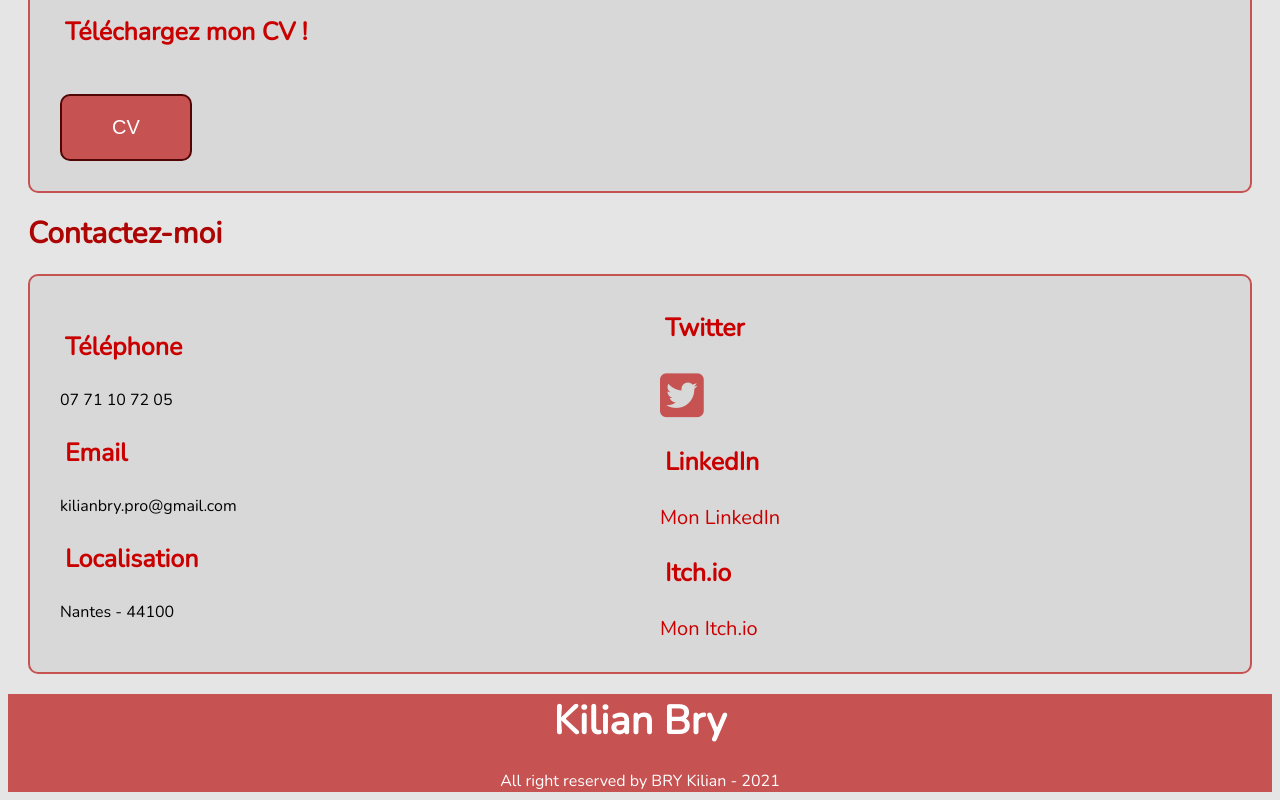
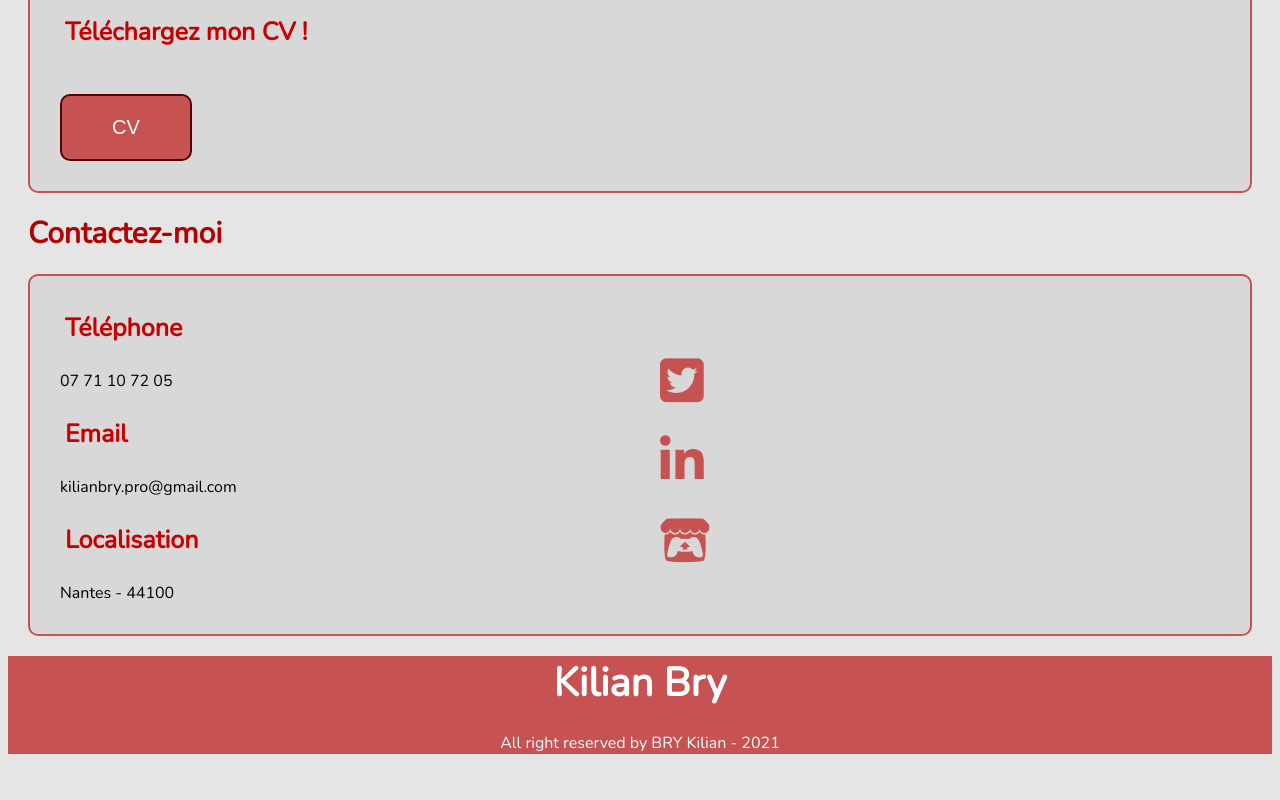
Before and after one commit to LHaddes/portfolio, a plain HTML site: page index.html in a window 1280 px wide. Shown: the part 2837-3637 px from the top of the page. After the commit the page ends 3599 px from the top, so only its background shows below. Drawn offline with nearby package versions, Linux system fonts and the light colour scheme.

Commit message:
Icônes réseaux + test réglages footer

```diff
--- a/css/style.css
+++ b/css/style.css
@@ -3,6 +3,7 @@
         /*background-color: #323241;*/
     font-family: 'Nunito', sans-serif;
     font-size: 100%;
+
     }
 }
 
@@ -224,17 +225,17 @@ a:active {
     color: #C65252;
     font-size: 50px;
     padding-left: 20px;
+    padding-top: 20px;
 }
 
 
 
 footer{
-    /*display: block;*/
+
     background-color: #C65252;
     color: #fff;
     text-align: center;
-    padding: 0px;
-    margin: 0px;
+
     width: 100%;
 }
 .footer-title{
--- a/index.html
+++ b/index.html
@@ -173,6 +173,7 @@
     </div>
 
 
+
     <!--LES CONTACTS-->
     <h2>Contactez-moi</h2>
     <div class="contact">
@@ -197,28 +198,23 @@
 
         <div class="contact-social-network">
           <div class="contact-info">
-          <h3>Twitter</h3>
             <a href="https://twitter.com/Kilian_Bry/">
               <i class="fab fa-twitter-square contact-icon"></i>
           </a>
-
           </div>
 
           <div class="contact-info">
-          <h3>LinkedIn</h3>
           <a href="https://www.linkedin.com/in/kilian-bry-954a7b1bb/">
-            <div class="link">Mon LinkedIn</div>
+            <i class="fab fa-linkedin-in contact-icon"></i>
           </a>
-
           </div>
 
           <div class="contact-info">
-          <h3>Itch.io</h3>
           <a href="https://kilian-bry.itch.io/">
-            <div class="link">Mon Itch.io</div>
+            <i class="fab fa-itch-io contact-icon"></i>
           </a>
+          </div>
 
-        </div>
         </div>
 
       </div>
@@ -226,7 +222,7 @@
 
 </body>
 
-<footer>
+<footer class="footer">
 
   <div class="footer-title">Kilian Bry</div>
   <br>
```
Lines whose indentation alone changed are shown as unchanged.
